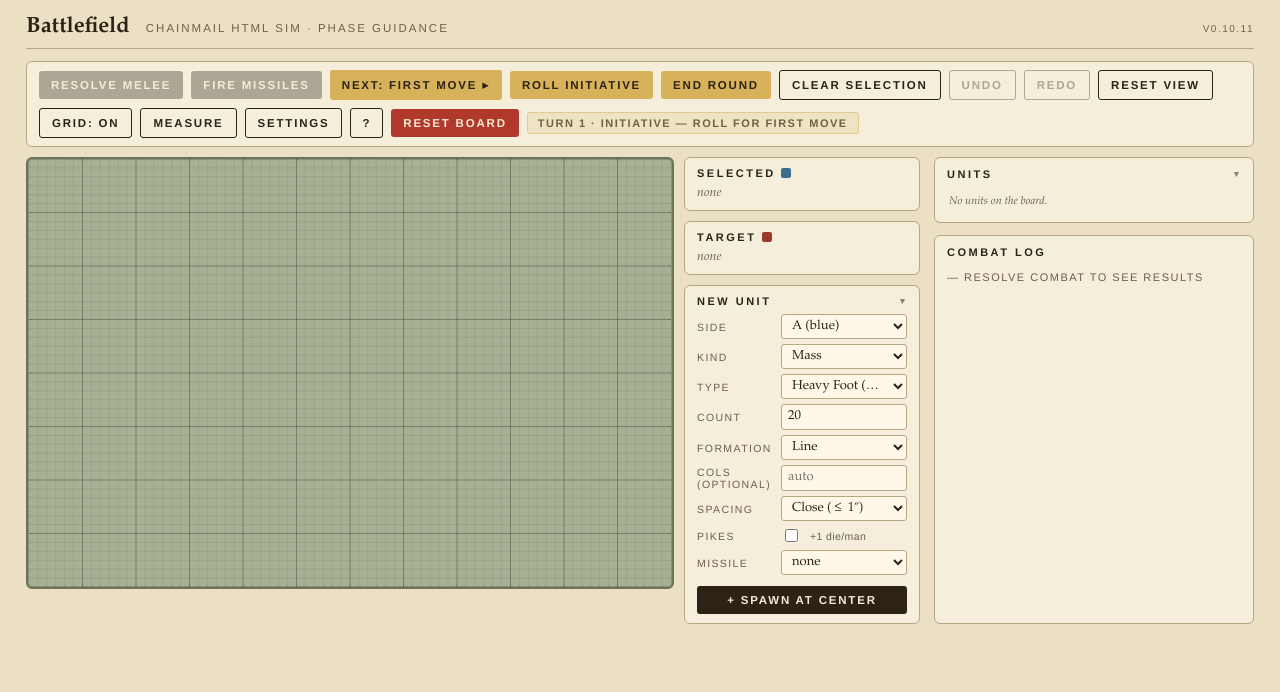
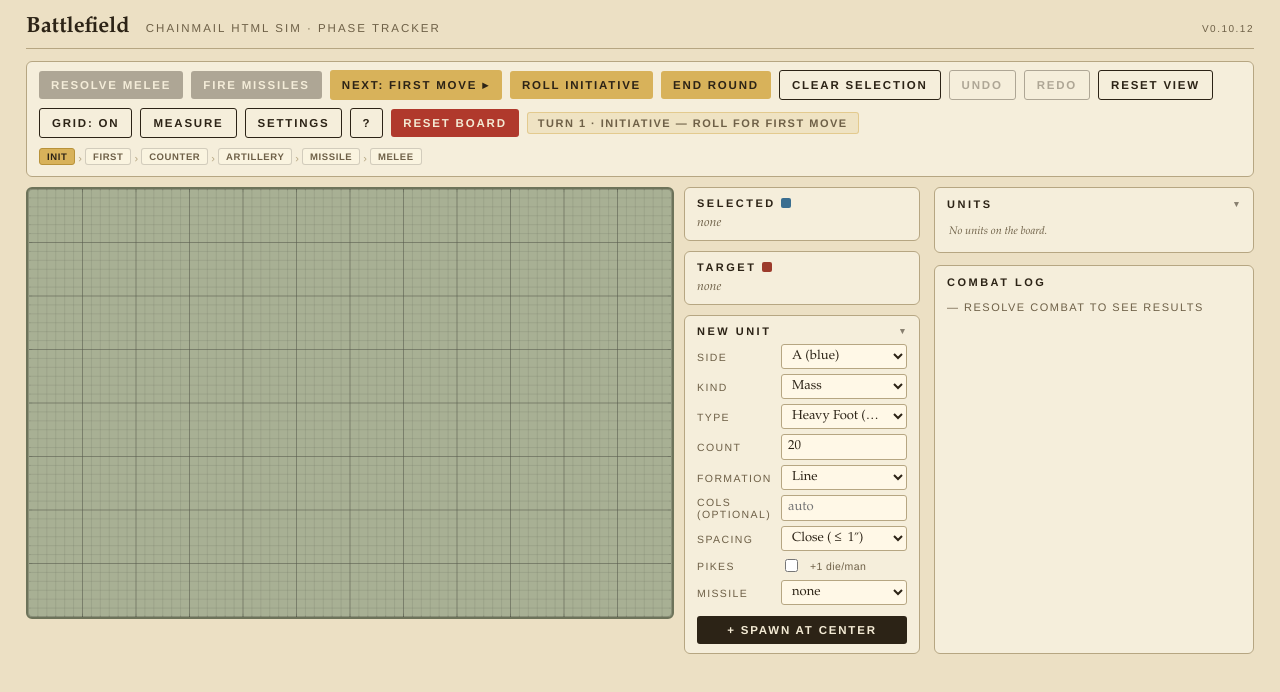
Before and after one commit to bkurtisadams/chainmail-sim, a website: page demos/chainmail-board.html in a window 1280 px wide. Drawn offline with Linux system fonts and the light colour scheme.

Commit message:
v0.10.12: Add header phase tracker (rail) to demos/chainmail-board.html
PHASE_RAIL constant (index-aligned to PHASES) drives a #phase-rail in the toolbar:
the full p.9 sequence with the current step lit (.now), prior steps .done, upcoming
faint, › separators. Rendered in renderTurnUI from state.phaseIdx; always shown.
+1 alignment assert. v0.10.12.

```diff
--- a/demos/chainmail-board.html
+++ b/demos/chainmail-board.html
@@ -1,9 +1,9 @@
 <!doctype html>
-<!-- chainmail-board.html · v0.10.11 · Phase guidance (enforce-phases only): (1) a "▸ now/next" hint line under the phase tag narrating the current step; (2) a green "ready" halo on the side that may move this phase with the idle side dimmed to 40%, so whose-move reads off the board; (3) exactly ONE lit primary button per phase (gold + 2px ring + slow pulse) = the recommended action — Roll initiative / Fire missiles / Resolve melee / else Next — while the other gold forward buttons (Next, End round, elect) drop to a quiet outline, fixing the two-gold ambiguity. All three are inert in the advisory default (toolbar unchanged). Highlights the active side, not a single unit (holding is legal). -->
+<!-- chainmail-board.html · v0.10.12 · Header phase tracker: a phase-rail showing the full p.9 turn sequence — Init › First › Counter › Artillery › Missile › Melee — with the current step lit gold, prior steps marked done, upcoming faint. Always shown (a richer view of the phase the tag already names), driven by state.phaseIdx via the index-aligned PHASE_RAIL constant. Completes the header guidance set (tracker = where you are; hint line = what to do; lit button = what to press). -->
 <html lang="en">
 <head>
 <meta charset="utf-8">
-<title>Chainmail — Battlefield · v0.10.11</title>
+<title>Chainmail — Battlefield · v0.10.12</title>
 <style>
   :root {
     --bg:#ece0c4; --panel:#f5eedb; --field:#a8b094; --field-edge:#6d735a; --ink:#2c2316; --ink-soft:#6e6047; --rule:#b6a682;
@@ -49,6 +49,13 @@
   button.quiet { background: transparent; color: var(--ink); border: 1px solid var(--ink-soft); }
   @keyframes litpulse { 0%, 100% { border-color: #b8923a; } 50% { border-color: #e7ca7e; } }
   .toolbar .phase-hint { flex-basis: 100%; font-size: 11.5px; color: var(--ink-soft); padding: 1px 2px 0; }
+  .toolbar .phase-rail { flex-basis: 100%; display: flex; align-items: center; gap: 3px; margin-top: 2px; }
+  .phase-rail .step { font-size: 9.5px; letter-spacing: 0.6px; text-transform: uppercase; font-weight: 700;
+    padding: 2px 7px; border-radius: 3px; color: var(--ink-soft); background: rgba(255,250,230,0.5);
+    border: 0.5px solid rgba(0,0,0,0.16); }
+  .phase-rail .step.done { color: var(--ink); background: rgba(216,178,90,0.12); }
+  .phase-rail .step.now { color: var(--ink); background: var(--gold); border-color: #b8923a; }
+  .phase-rail .sep { color: var(--rule); font-size: 11px; }
 
   .layout { display: grid; grid-template-columns: minmax(0, 1fr) 240px 320px; gap: 10px; }
   aside.side-panel { display: flex; flex-direction: column; gap: 10px; min-width: 0;
@@ -177,8 +184,8 @@
 <div class="page">
   <div class="header">
     <h1>Battlefield</h1>
-    <div class="sub">Chainmail HTML Sim · Phase guidance</div>
-    <span class="version-tag">v0.10.11</span>
+    <div class="sub">Chainmail HTML Sim · Phase tracker</div>
+    <span class="version-tag">v0.10.12</span>
   </div>
 
   <div class="toolbar">
@@ -198,6 +205,7 @@
     <button id="btn-help" class="secondary" title="Hotkey reference (?)">?</button>
     <button id="btn-reset" class="danger">Reset board</button>
     <span class="phase-tag" id="phase">Turn 1 · Side A</span>
+    <span class="phase-rail" id="phase-rail"></span>
     <span class="phase-hint" id="phase-hint" hidden></span>
     <span class="hint">click → select · shift+click → target · drag → move · [ ] or ctrl+wheel → rotate · arrows → nudge · wheel → zoom · middle-drag → pan · g → grid</span>
   </div>
@@ -369,7 +377,7 @@
 </div>
 
 <script type="module">
-const SIM_VERSION = '0.10.11';
+const SIM_VERSION = '0.10.12';
 const PX_PER_INCH = 24;
 const BOARD_W = 1728; // 72" wide  (6 ft, standard wargame table)
 const BOARD_H = 1152; // 48" deep  (4 ft)
@@ -544,6 +552,8 @@ const PHASES = Object.freeze([
   { id:'missile',    label:'Missile fire', rule:'p.9 §5', side:null },
   { id:'melee',      label:'Melee',        rule:'p.9 §6', side:null },
 ]);
+// Compact labels for the header phase-rail tracker, index-aligned to PHASES.
+const PHASE_RAIL = Object.freeze(['Init', 'First', 'Counter', 'Artillery', 'Missile', 'Melee']);
 // Which side may move in a given phase. Pure (state-free) so it is testable.
 function moverForPhase(phaseId, firstMover) {
   if (phaseId === 'move1') return firstMover;
@@ -3943,6 +3953,13 @@ function renderTurnUI() {
     const winner = state.initiativeRoll.winner;
     electBtn.textContent = state.firstMover === winner ? `${winner} moves last` : `${winner} moves first`;
   }
+  // Phase rail: the full p.9 sequence with the current step lit, prior steps
+  // marked done. Always shown — a richer view of the phase the tag names.
+  $('#phase-rail').innerHTML = PHASE_RAIL.map((lbl, k) => {
+    const cls = k === state.phaseIdx ? 'step now' : (k < state.phaseIdx ? 'step done' : 'step');
+    const sep = k < PHASE_RAIL.length - 1 ? '<span class="sep">›</span>' : '';
+    return `<span class="${cls}">${lbl}</span>${sep}`;
+  }).join('');
   // Phase guidance (enforce only): a now/next hint line + a single lit primary button.
   const hintEl = $('#phase-hint');
   const hint = state.settings.enforcePhases ? phaseHint() : '';
@@ -4385,6 +4402,7 @@ renderBoard();
 
   // Move/counter-move phase sequence (Slice 8D — movement pillar #4, p.9).
   console.assert(PHASES.length === 6 && PHASES[0].id === 'initiative' && PHASES[5].id === 'melee', 'six-phase move/counter-move sequence');
+  console.assert(PHASE_RAIL.length === PHASES.length, 'phase-rail labels stay index-aligned with PHASES');
   console.assert(moverForPhase('move1','A')==='A' && moverForPhase('move2','A')==='B', 'first mover moves in move1, the other in move2');
   console.assert(moverForPhase('missile','A')===null && moverForPhase('melee','B')===null, 'fire/melee phases have no single mover');
   const ini8d = rollInitiative(seq([forDie(5),forDie(3)]));
```
